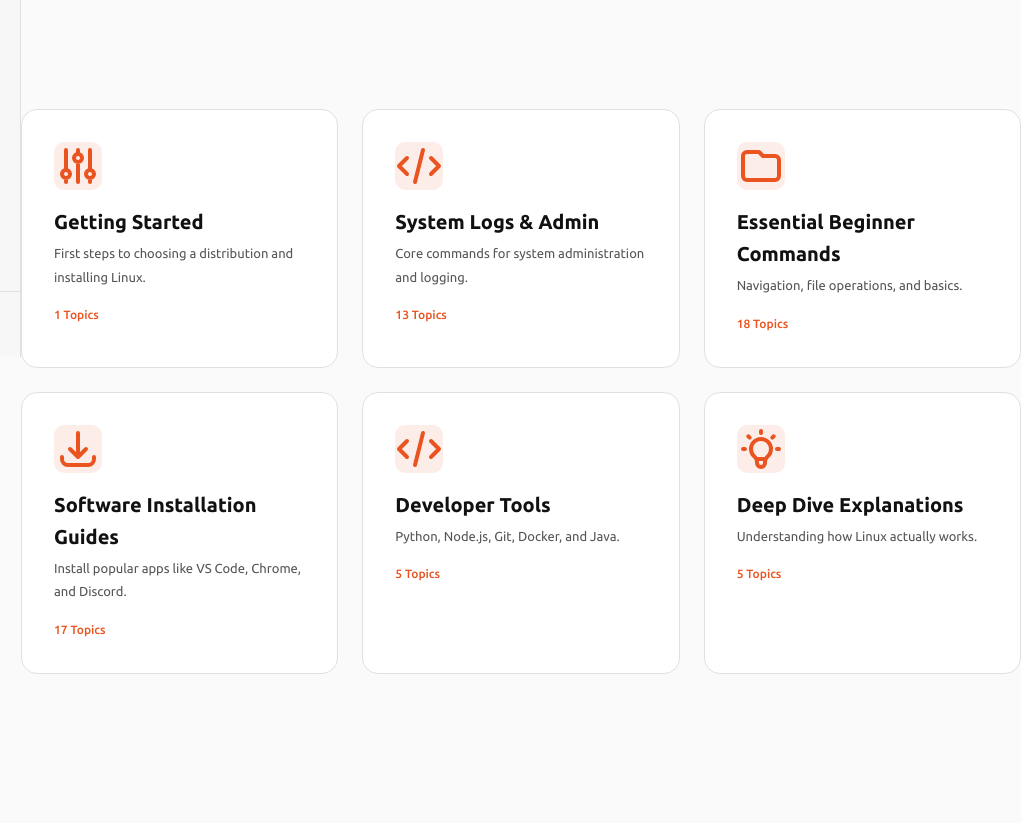
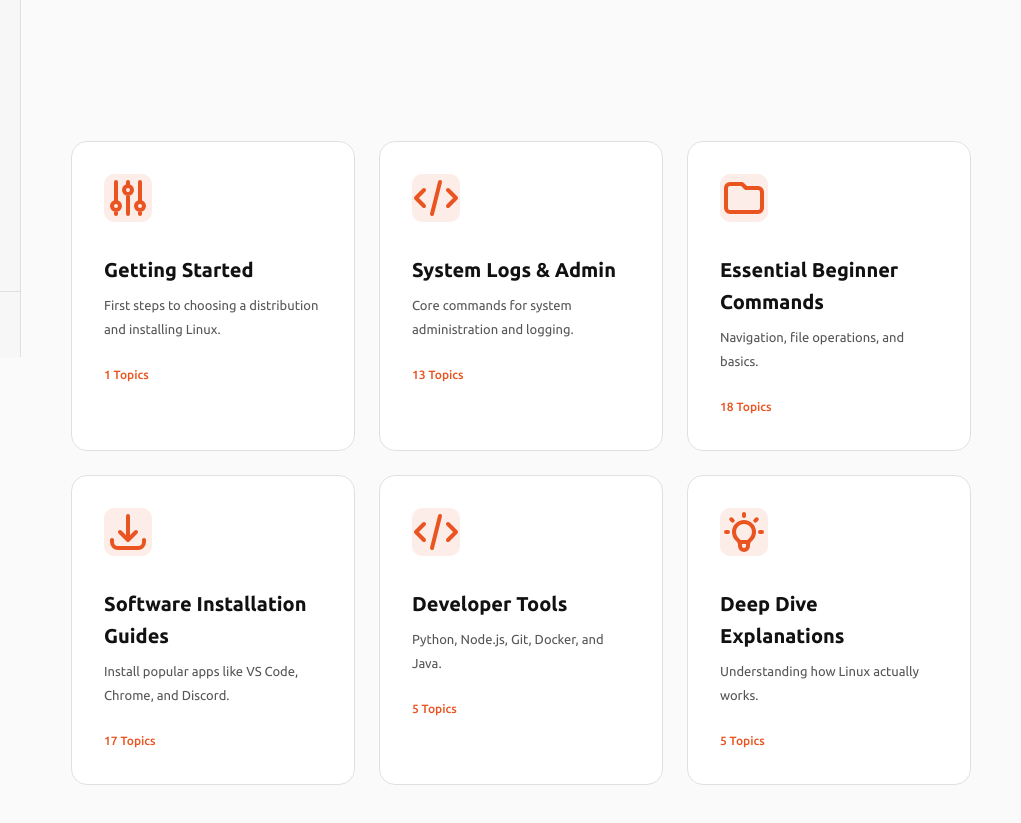
Before and after one commit to pbits1/TermTux, a plain HTML site: page index.html in a window 1280 px wide. Shown: the part 443-1266 px from the top of the page, 259-1280 px from the left. Before the commit the page ends 1141 px from the top, so only its background shows below. Drawn offline with Linux system fonts and the light colour scheme.

Commit message:
Fix: Wrap homepage section-grid in content-body to restore sidebar padding

```diff
--- a/index.html
+++ b/index.html
@@ -112,8 +112,10 @@
       </section>
 
       <!-- Content Grid -->
-      <div class="section-grid" id="homeSections">
-        <!-- Rendered by script -->
+      <div class="content-body">
+        <div class="section-grid" id="homeSections">
+          <!-- Rendered by script -->
+        </div>
       </div>
 
     </main>
```
